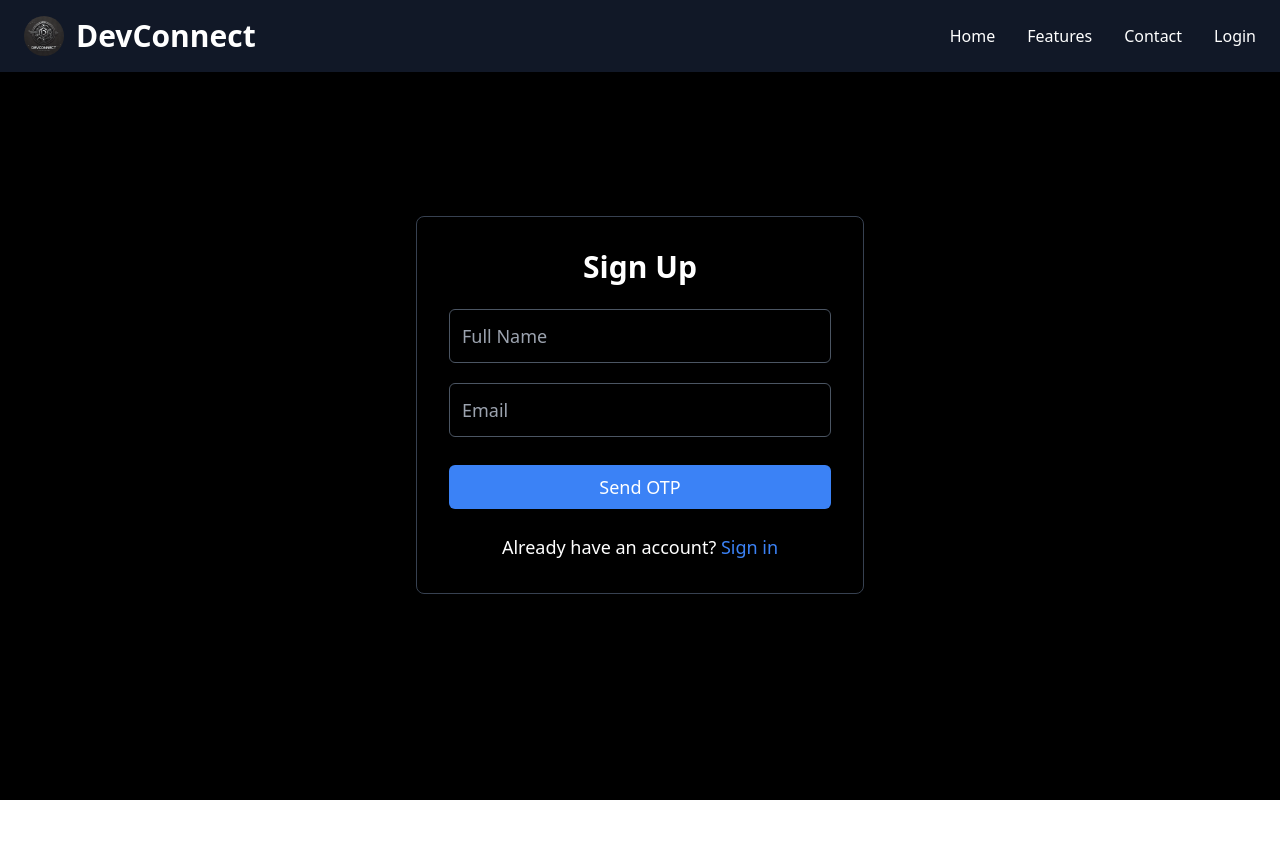
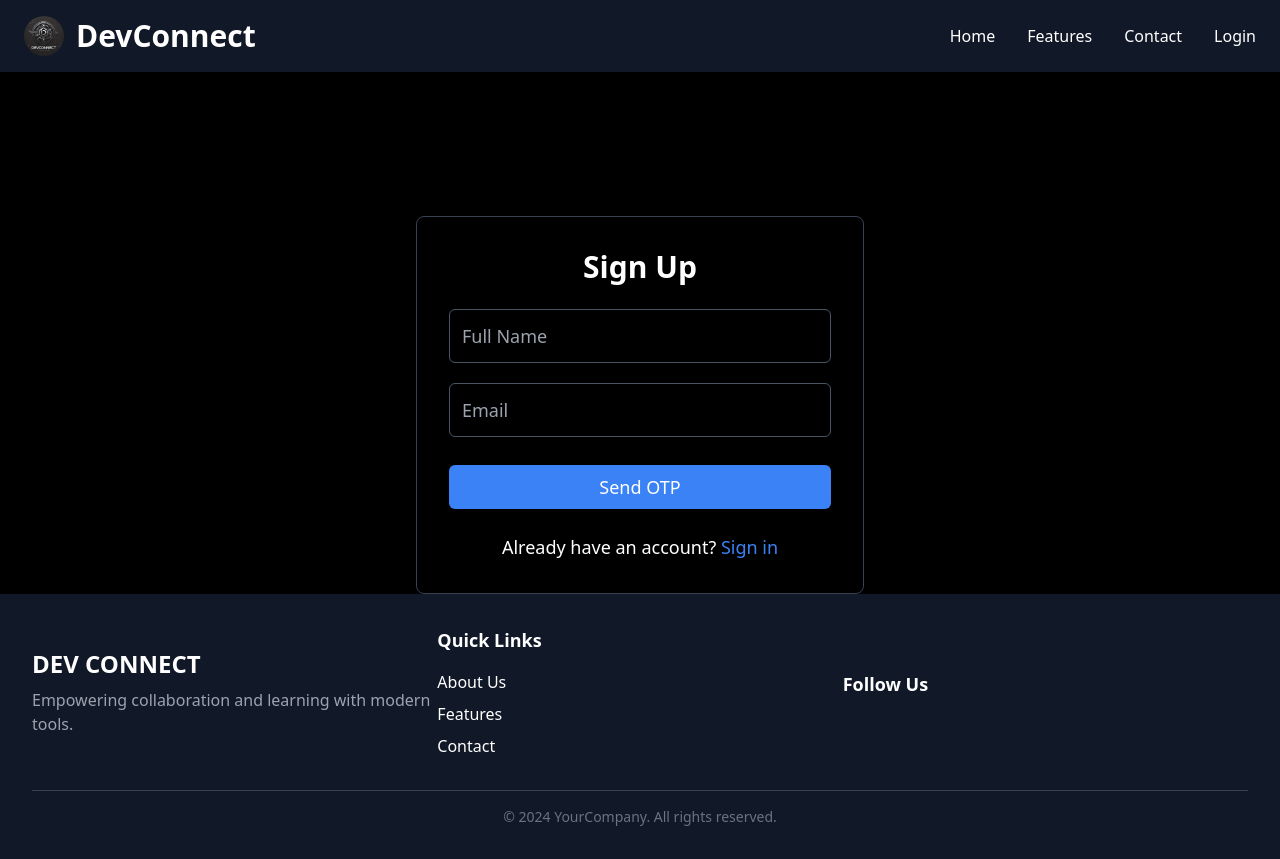
Before and after one commit to uyyalanaveen/Dev-connect, a React (Vite) app: page /signup in a window 1280 px wide. Before the commit the page ends 800 px from the top, so only its background shows below. Built offline with nearby package versions, Linux system fonts and the light colour scheme.

Commit message:
added footer

```diff
--- a/Layout.jsx
+++ b/Layout.jsx
@@ -18,7 +18,7 @@ const Layout = () => {
           </div>
         </div>
         <div className='w-full'>
-          {/* <Footer /> */}
+          <Footer />
         </div>
       </div>
     </div>
--- a/src/utility/api.js
+++ b/src/utility/api.js
@@ -54,7 +54,7 @@ export const sendOtp = async (email) => {
   }
 };
 
-// Verify OTP API Call
+
 export const verifyOtp = async (email, otp) => {
   try {
     const response = await fetch(`${API_URL}/validate-otp`, {
```
